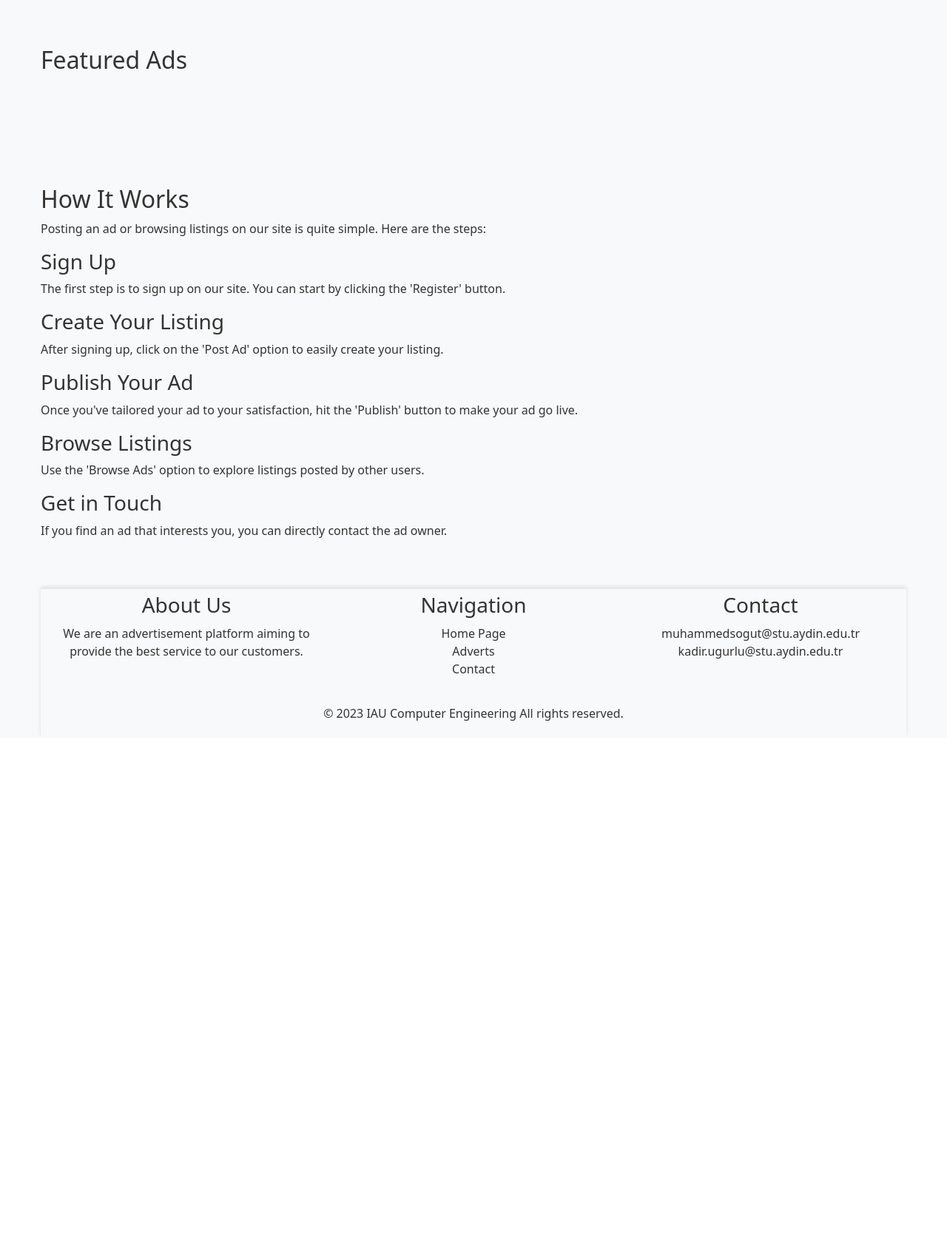
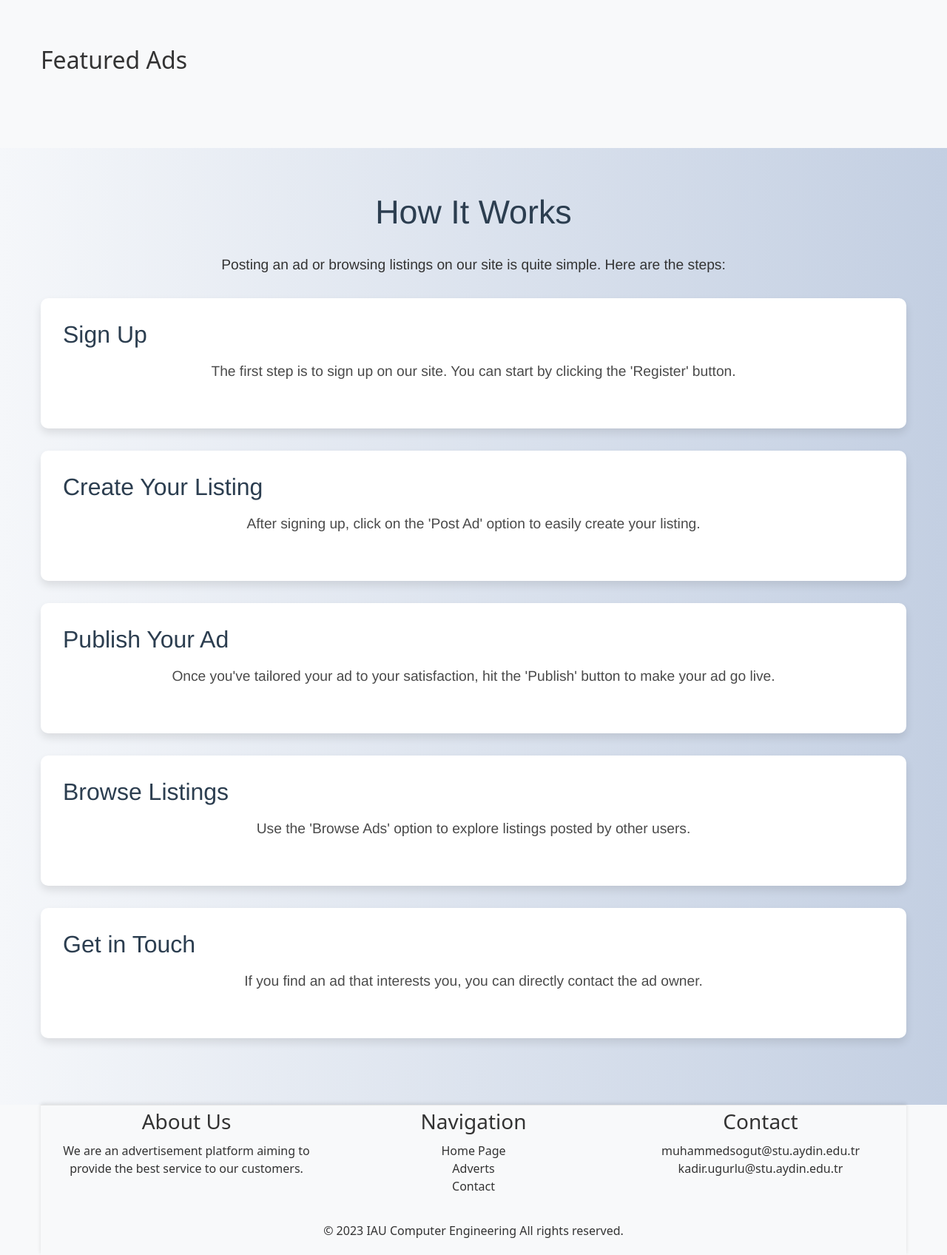
Before and after one commit to CodeFusion-General/AdvertSitePhp, a PHP site: page /AdvertSitePhp/ in a window 1280 px wide. Shown: the part 380-2076 px from the top of the page at 74% size. Before the commit the page ends 1375 px from the top, so only its background shows below. Run offline with PHP 8.4, Linux system fonts and the light colour scheme; data that the repository does not hold is empty; some libraries are stand-ins or nearby versions.

Commit message:
Update style.css

```diff
--- a/style.css
+++ b/style.css
@@ -537,3 +537,62 @@ body {
   background-color: red;
   color: white;
 }
+
+.how-it-works {
+  background: linear-gradient(to right, #f5f7fa, #c3cfe2);
+  padding: 60px 0;
+  color: #333;
+  font-family: "Helvetica Neue", Helvetica, Arial, sans-serif;
+}
+
+.how-it-works h2 {
+  text-align: center;
+  font-size: 2.8rem;
+  margin-bottom: 30px;
+  color: #2c3e50;
+}
+
+.how-it-works p {
+  text-align: center;
+  font-size: 1.2rem;
+  margin-bottom: 30px;
+}
+
+.step {
+  background: #fff;
+  padding: 30px;
+  border-radius: 10px;
+  box-shadow: 0 6px 12px rgba(0, 0, 0, 0.1);
+  transition: box-shadow 0.3s ease-in-out;
+  margin-bottom: 30px;
+}
+
+.step:hover {
+  box-shadow: 0 12px 24px rgba(0, 0, 0, 0.2);
+}
+
+.step h3 {
+  font-size: 2rem;
+  color: #2c3e50;
+  margin-bottom: 15px;
+}
+
+.step p {
+  line-height: 1.7;
+  color: #4a4a4a;
+}
+
+@media (max-width: 768px) {
+  .how-it-works h2 {
+    font-size: 2rem;
+  }
+
+  .step h3 {
+    font-size: 1.5rem;
+  }
+
+  .how-it-works p,
+  .step p {
+    font-size: 1rem;
+  }
+}
```
Also changed, not shown: other parts of style.css (+23 -23 lines).
